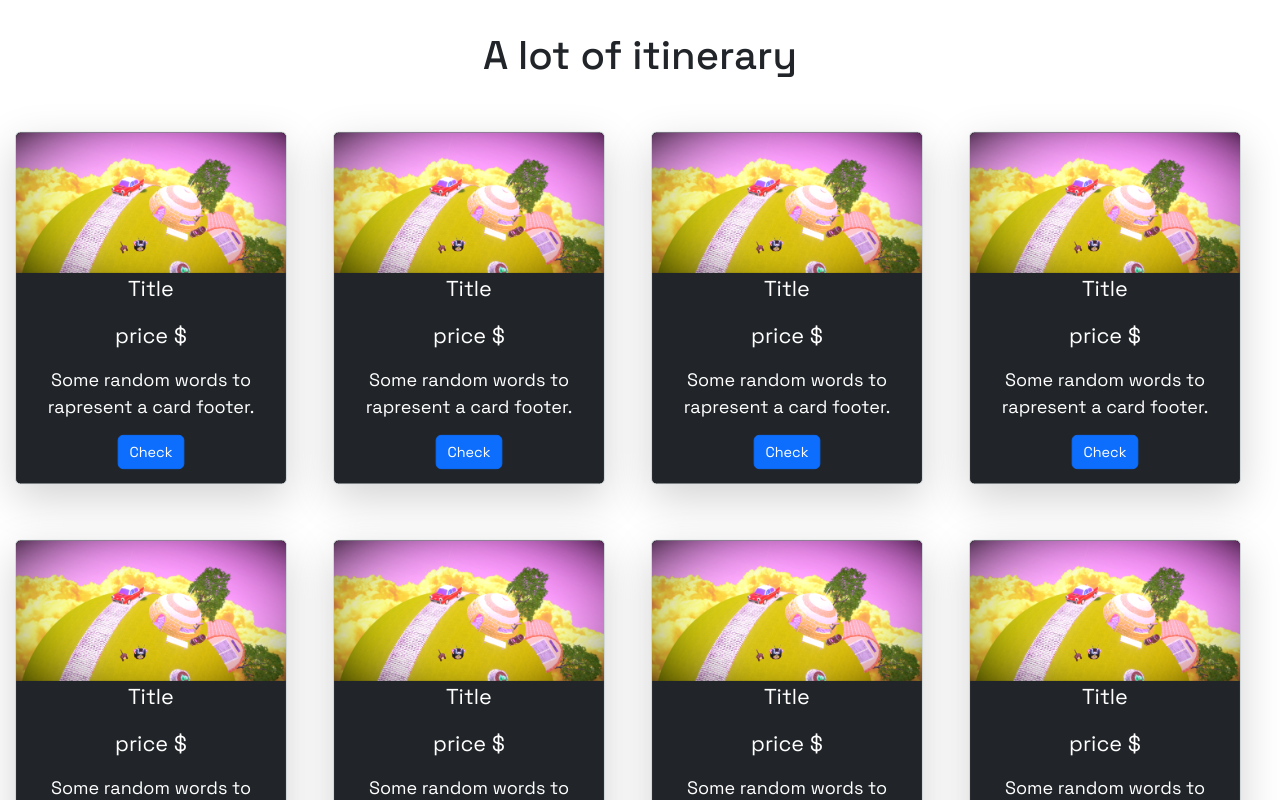
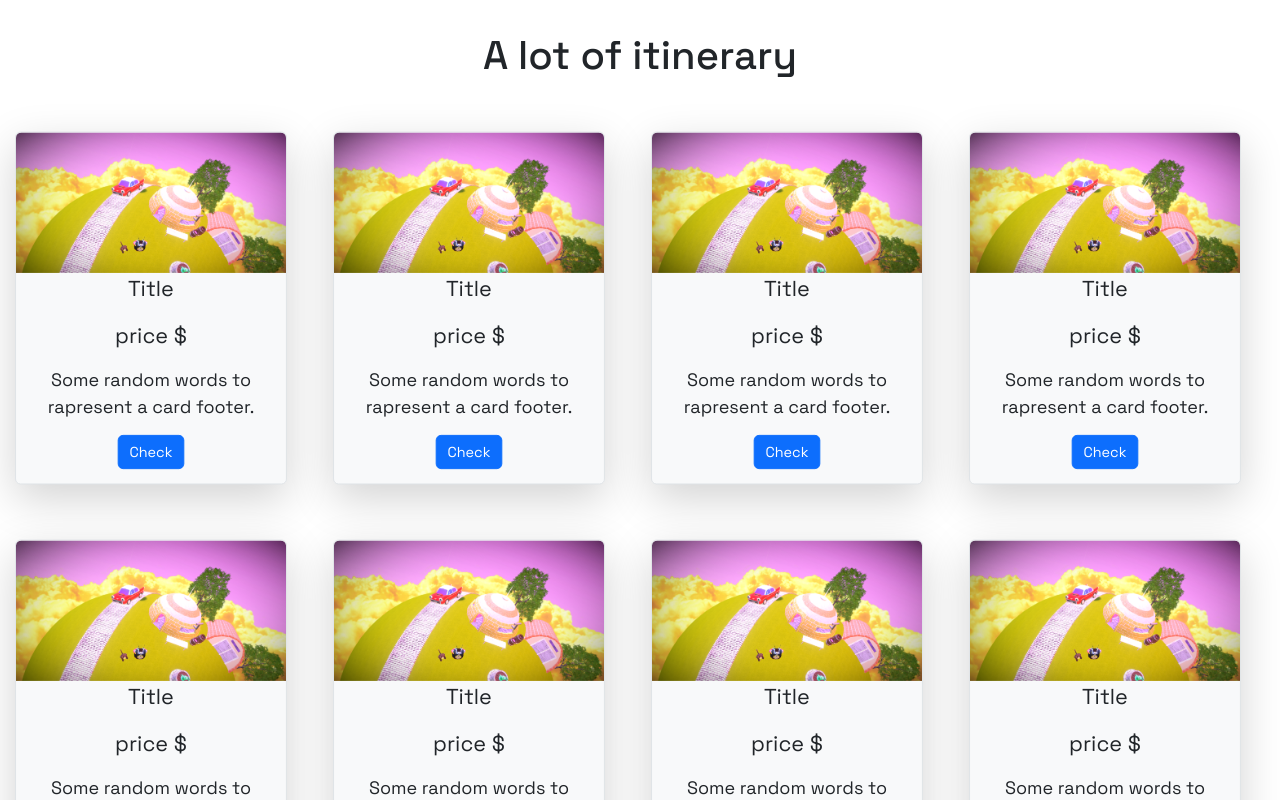
Before and after one commit to RaffaeleCaravett/space-client-angular, an Angular app: page / in a window 1280 px wide. Shown: the part 980-1780 px from the top of the page. Built offline with nearby package versions, Linux system fonts and the light colour scheme; no server answers.

Commit message:
dome some light changes

```diff
--- a/src/app/components/home/home.component.html
+++ b/src/app/components/home/home.component.html
@@ -23,7 +23,7 @@
     </div>
       <div class="row px-3">
        <div class="col-lg-3 col-md-4 col-sm-6 p-2" *ngFor="let n of numbers">
-      <div class="border shadow-lg rounded card bg-dark text-white">
+      <div class="border shadow-lg rounded card bg-light text-dark">
         <img src="../../../assets/Images/card.png" alt="" class="rounded-top w-100">
         <p class="fs-4">Title</p>
         <p class="fs-4">price $</p>
```
